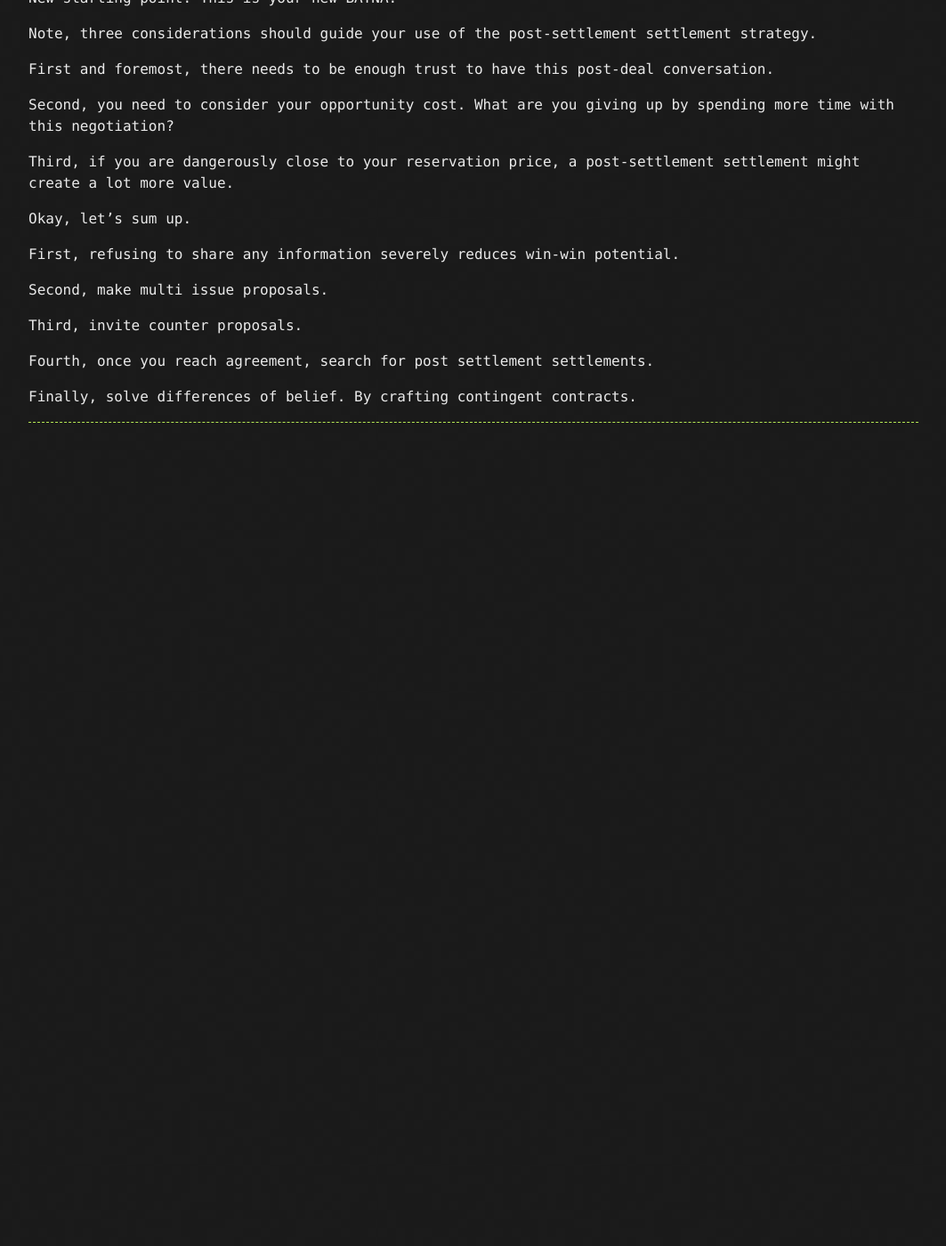
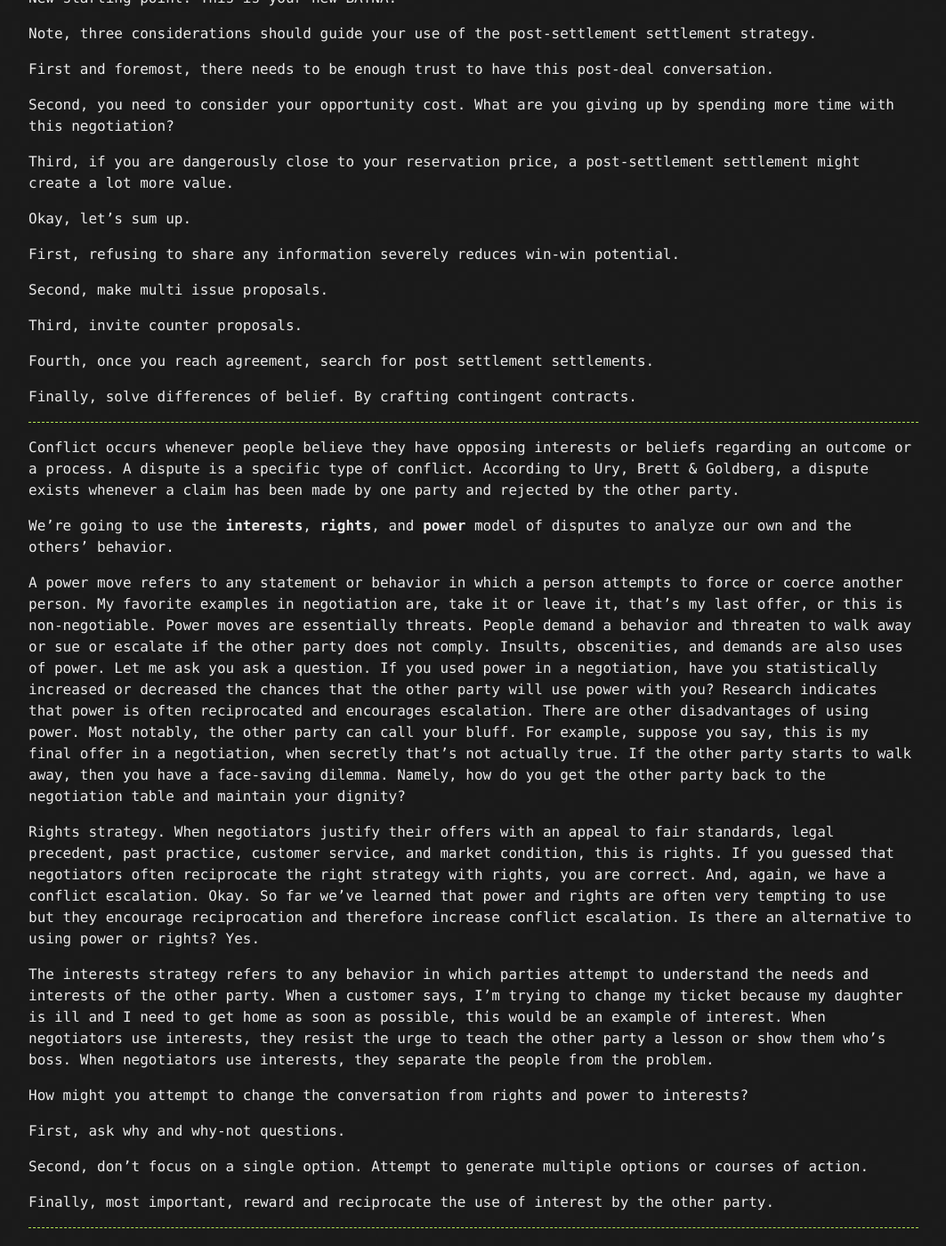
Before and after one commit to goodHunter27/serhatgiydiren.github.io, a Jekyll site: the page built from _posts/2020-01-10-high-performance-collaboration-leadership-teamwork-negotiation.md, in a window 1280 px wide and 1400 px high, scrolled down 22099 px. Shown: the whole window at 89% size, without its empty margins (108-1171 px from the left). Built offline with Jekyll 4.4.1, drawn with Linux system fonts in a browser that asks for light colours; before the commit the page ends 22594 px from its top, so only the background shows below that.

Commit message:
Update 2020-01-10-high-performance-collaboration-leadership-teamwork-negotiation.md

```diff
--- a/_posts/2020-01-10-high-performance-collaboration-leadership-teamwork-negotiation.md
+++ b/_posts/2020-01-10-high-performance-collaboration-leadership-teamwork-negotiation.md
@@ -678,3 +678,23 @@ Fourth, once you reach agreement, search for post settlement settlements.
 Finally, solve differences of belief. By crafting contingent contracts.
 
 ------------------------------
+
+Conflict occurs whenever people believe they have opposing interests or beliefs regarding an outcome or a process. A dispute is a specific type of conflict. According to Ury, Brett & Goldberg, a dispute exists whenever a claim has been made by one party and rejected by the other party.
+
+We're going to use the **interests**, **rights**, and **power** model of disputes to analyze our own and the others' behavior.
+
+A power move refers to any statement or behavior in which a person attempts to force or coerce another person. My favorite examples in negotiation are, take it or leave it, that's my last offer, or this is non-negotiable. Power moves are essentially threats. People demand a behavior and threaten to walk away or sue or escalate if the other party does not comply. Insults, obscenities, and demands are also uses of power. Let me ask you ask a question. If you used power in a negotiation, have you statistically increased or decreased the chances that the other party will use power with you? Research indicates that power is often reciprocated and encourages escalation. There are other disadvantages of using power. Most notably, the other party can call your bluff. For example, suppose you say, this is my final offer in a negotiation, when secretly that's not actually true. If the other party starts to walk away, then you have a face-saving dilemma. Namely, how do you get the other party back to the negotiation table and maintain your dignity?
+
+Rights strategy. When negotiators justify their offers with an appeal to fair standards, legal precedent, past practice, customer service, and market condition, this is rights. If you guessed that negotiators often reciprocate the right strategy with rights, you are correct. And, again, we have a conflict escalation. Okay. So far we've learned that power and rights are often very tempting to use but they encourage reciprocation and therefore increase conflict escalation. Is there an alternative to using power or rights? Yes.
+
+The interests strategy refers to any behavior in which parties attempt to understand the needs and interests of the other party. When a customer says, I'm trying to change my ticket because my daughter is ill and I need to get home as soon as possible, this would be an example of interest. When negotiators use interests, they resist the urge to teach the other party a lesson or show them who's boss. When negotiators use interests, they separate the people from the problem.
+
+How might you attempt to change the conversation from rights and power to interests?
+
+First, ask why and why-not questions.
+
+Second, don't focus on a single option. Attempt to generate multiple options or courses of action.
+
+Finally, most important, reward and reciprocate the use of interest by the other party.
+
+------------------------------
```
